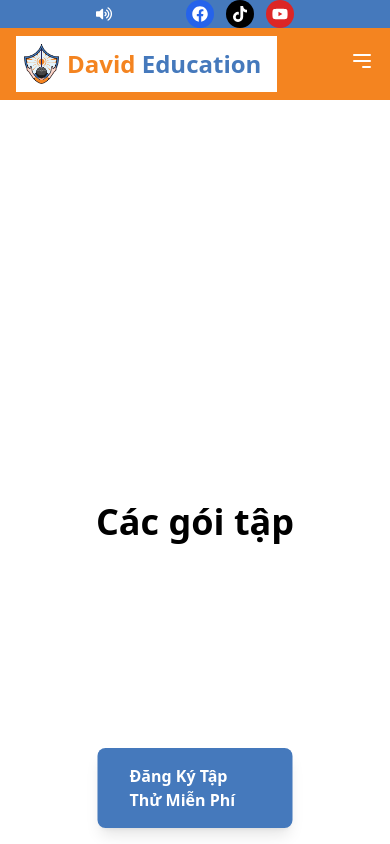
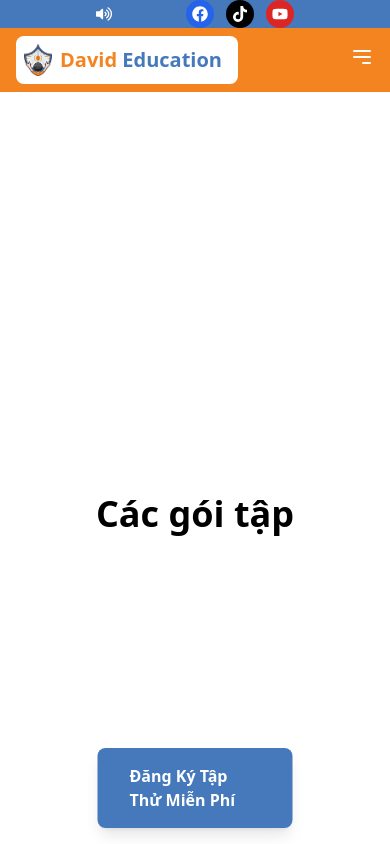
Before and after one commit to LygazGaming/david-education, a Next.js app: page /photo-album in a window 390 px wide. Shown: the top 844 px of the page. Built offline with nearby package versions, Linux system fonts and the light colour scheme.

Commit message:
Update header responsive

```diff
--- a/src/app/page.js
+++ b/src/app/page.js
@@ -22,21 +22,21 @@ export default function Home() {
     autoplaySpeed: 2500,
     responsive: [
       {
-        breakpoint: 1024, // For screens up to 1024px wide
+        breakpoint: 1024, // Đối với màn hình lớn hơn 768px nhưng dưới 1024px
         settings: {
           slidesToShow: 1,
           slidesToScroll: 1,
         }
       },
       {
-        breakpoint: 768, // For screens up to 768px wide (tablets)
+        breakpoint: 768, // Đối với màn hình dưới 768px (tablet)
         settings: {
           slidesToShow: 1,
           slidesToScroll: 1,
         }
       },
       {
-        breakpoint: 480, // For screens up to 480px wide (mobile devices)
+        breakpoint: 480, // Đối với màn hình dưới 480px (di động)
         settings: {
           slidesToShow: 1,
           slidesToScroll: 1,
@@ -47,11 +47,15 @@ export default function Home() {
 
   return (
     <div>
-      <div className="slider-container h-[calc(100vh-100px)] relative">
+      <div className="slider-container relative">
         <Slider {...settings} className="h-full">
           {images.map((img, index) => (
-            <div key={index} className="h-full relative">
-              <img src={img} alt={`Slide ${index + 1}`} className="w-full h-full object-cover object-center" />
+            <div key={index} className="relative">
+              <img
+                src={img}
+                alt={`Slide ${index + 1}`}
+                className="w-full h-[70vh] md:h-[80vh] lg:h-[calc(100vh-100px)] object-cover object-center"
+              />
             </div>
           ))}
         </Slider>
--- a/src/components/Header.js
+++ b/src/components/Header.js
@@ -1,3 +1,4 @@
+// app/components/Header.js
 "use client";
 import Link from 'next/link';
 import { useState } from 'react';
@@ -10,14 +11,14 @@ const Header = () => {
   };
 
   return (
-    <header className="bg-primary p-2 px-4 md:px-[6rem] flex items-center justify-between">
+    <header className="bg-primary p-2 px-4 md:px-[6rem] flex items-center justify-between relative z-50"> {/* Đặt z-50 để header luôn trên cùng */}
       <div className="flex items-center">
-        <div className="flex items-center bg-white h-full p-2 pr-4">
-          <img src="/logo.png" alt="David Education Logo" className="h-10 mr-2" />
-          <h1 className="text-[#f48420] text-2xl font-bold">David <span className="text-[#4579bc]">Education</span></h1>
+        <div className="flex items-center bg-white h-full p-2 pr-4 rounded-lg">
+          <img src="/logo.png" alt="David Education Logo" className="h-8 md:h-10 mr-2" />
+          <h1 className="text-[#f48420] text-xl md:text-2xl font-bold">David <span className="text-[#4579bc]">Education</span></h1>
         </div>
-        <nav className={`hidden md:block ml-8`}>
-          <ul className="flex space-x-24"> {/* Tăng khoảng cách giữa các mục menu lên space-x-24 */}
+        <nav className="hidden md:block ml-8">
+          <ul className="flex space-x-4 lg:space-x-24">
             <li><Link href="/" className="text-white font-bold hover:text-secondary transition duration-300" aria-label="Trang chủ">TRANG CHỦ</Link></li>
             <li><Link href="/news" className="text-white font-bold hover:text-secondary transition duration-300" aria-label="Tin tức">TIN TỨC</Link></li>
             <li><Link href="/training-packages" className="text-white font-bold hover:text-secondary transition duration-300" aria-label="Các gói tập">CÁC GÓI TẬP</Link></li>
@@ -26,6 +27,7 @@ const Header = () => {
           </ul>
         </nav>
       </div>
+      {/* Mobile menu button */}
       <div className="md:hidden">
         <button onClick={toggleMenu} className="text-white focus:outline-none">
           <svg className="w-6 h-6" fill="none" stroke="currentColor" viewBox="0 0 24 24" xmlns="http://www.w3.org/2000/svg">
@@ -34,8 +36,7 @@ const Header = () => {
         </button>
       </div>
       {/* Mobile menu */}
-      {isOpen && (
-        <div className="absolute top-full left-0 right-0 bg-primary md:hidden">
+      <div className={`absolute top-full left-0 right-0 bg-primary md:hidden transition-transform duration-300 ${isOpen ? 'block' : 'hidden'} z-50`}>
         <ul className="flex flex-col items-center py-4">
           <li className="my-2"><Link href="/" className="text-white font-bold hover:text-secondary transition duration-300" aria-label="Trang chủ">TRANG CHỦ</Link></li>
           <li className="my-2"><Link href="/news" className="text-white font-bold hover:text-secondary transition duration-300" aria-label="Tin tức">TIN TỨC</Link></li>
@@ -44,7 +45,6 @@ const Header = () => {
           <li className="my-2"><Link href="/training-videos" className="text-white font-bold hover:text-secondary transition duration-300" aria-label="Video huấn luyện">VIDEO HUẤN LUYỆN</Link></li>
         </ul>
       </div>
-      )}
     </header>
   );
 };
```
Lines whose indentation alone changed are shown as unchanged.
